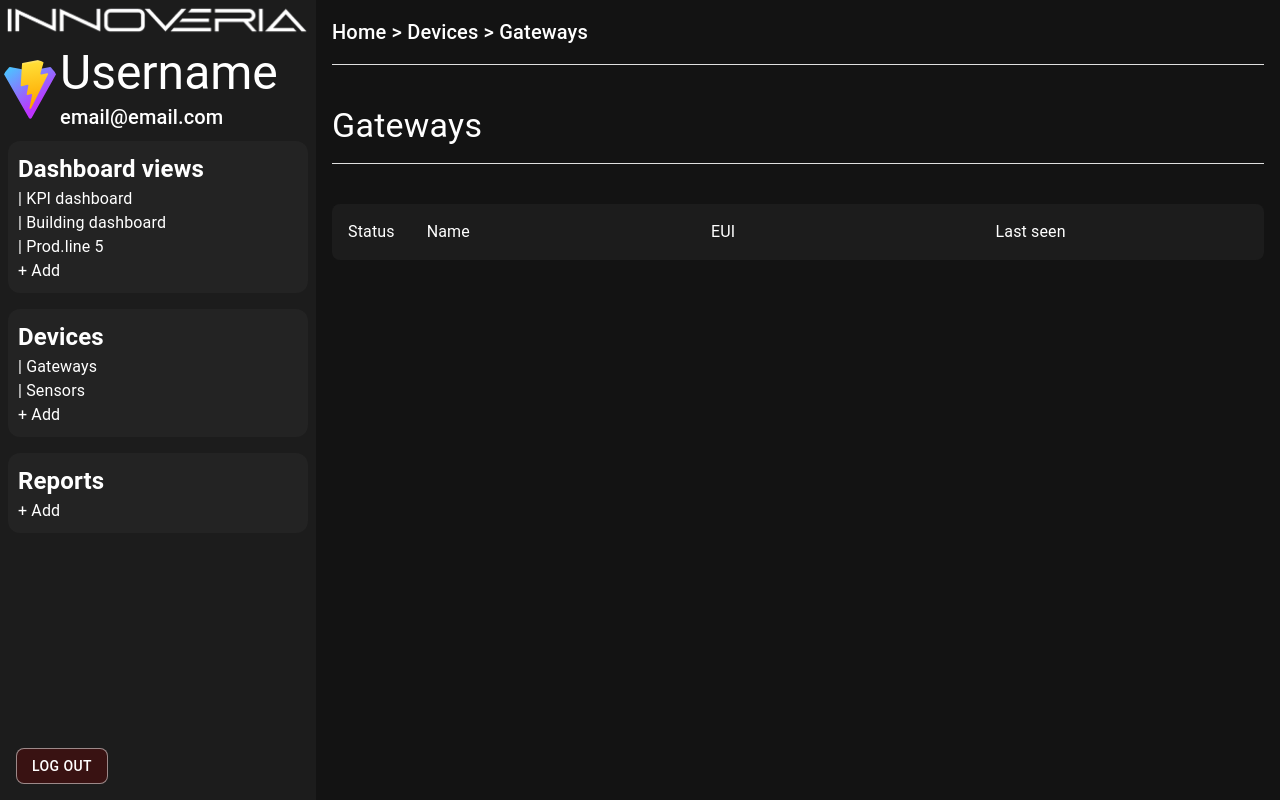
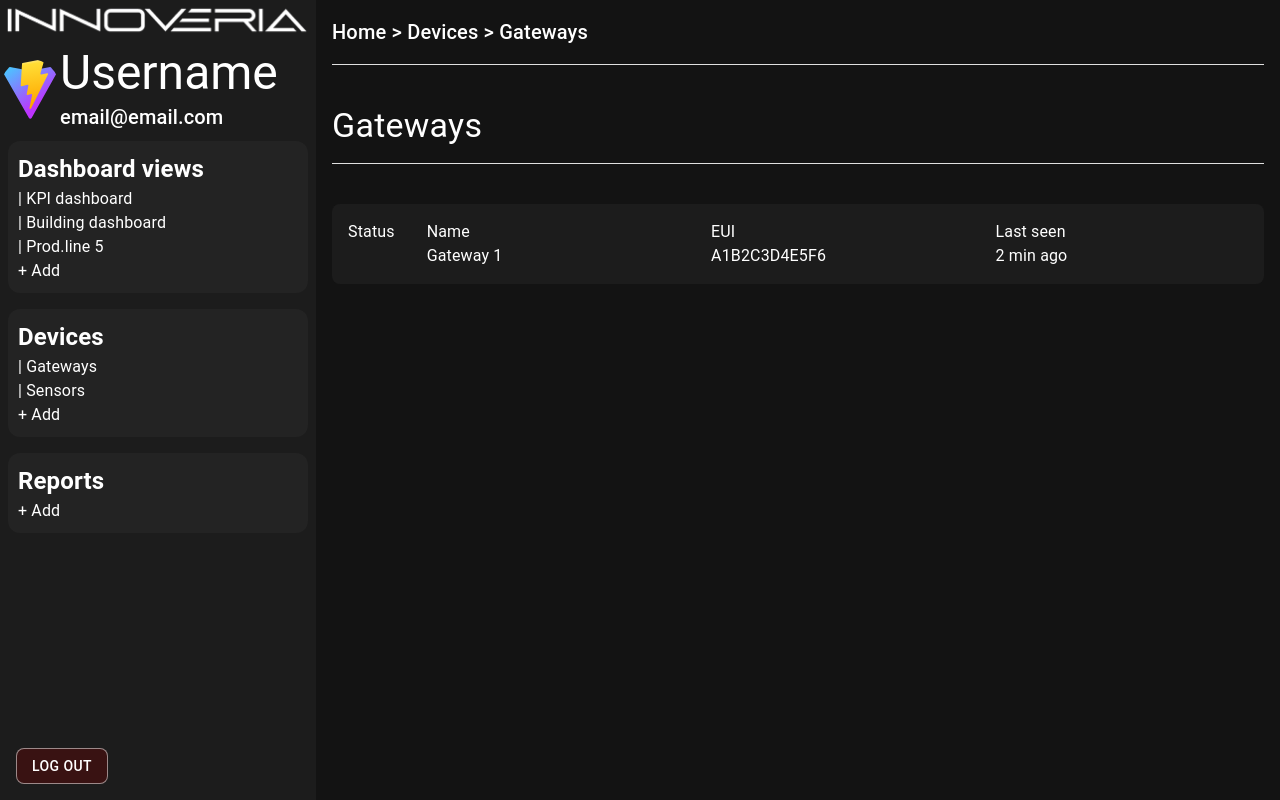
Before and after one commit to magnusdybdal-snd/innoveria-iot, a React (Vite) app in the folder web/: page /Devices/Gateways in a window 1280 px wide. Built offline with nearby package versions, Linux system fonts and the light colour scheme; some icons are missing.

Commit message:
feat: Gateway-info component created

```diff
--- /dev/null
+++ b/web/src/components/gatewayInfo/gatewayInfo.tsx
@@ -0,0 +1,23 @@
+import Typography from "@mui/material/Typography";
+import CircleIcon from "@mui/icons-material/Circle";
+
+type InfoProps = {
+  name: string;
+  online?: boolean;
+  euid: string;
+  lastSeen: string;
+};
+
+export function GatewayInfo({ name, online, euid, lastSeen }: InfoProps) {
+  return (
+    <>
+      <CircleIcon
+        color={online ? "success" : "error"}
+        sx={{ fontSize: 14, alignSelf: "center" }}
+      />
+      <Typography>{name}</Typography>
+      <Typography>{euid}</Typography>
+      <Typography>{lastSeen}</Typography>
+    </>
+  );
+}
--- /dev/null
+++ b/web/src/components/gatewayInfo/index.ts
@@ -0,0 +1 @@
+export { GatewayInfo } from "./GatewayInfo";
--- a/web/src/pages/Gateways.tsx
+++ b/web/src/pages/Gateways.tsx
@@ -3,6 +3,7 @@ import Menu from "@/Menu";
 import { PageDivider } from "@/components/pageDivider";
 import { PageContent } from "@/components/pageContent";
 import { CategoryHeader } from "@/components/CategoryHeader";
+import { GatewayInfo } from "@/components/gatewayInfo";
 
 {
   /* Categoriesdisplayed in header of gateways */
@@ -19,7 +20,13 @@ export default function Gateways() {
         <CategoryHeader
           categories={gatewayDetails}
           columns={gatewayDetails.length}
-        />
+        >
+          <GatewayInfo
+            name="Gateway 1"
+            euid="A1B2C3D4E5F6"
+            lastSeen="2 min ago"
+          />
+        </CategoryHeader>
       </PageContent>
     </div>
   );
```
